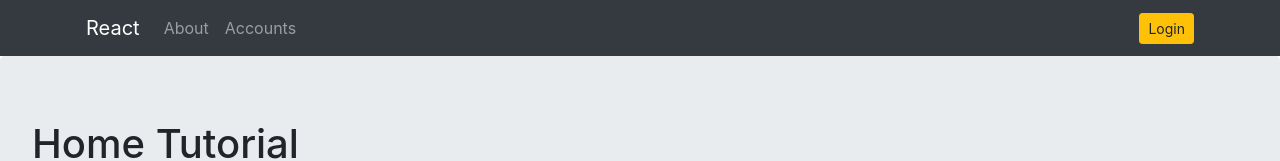
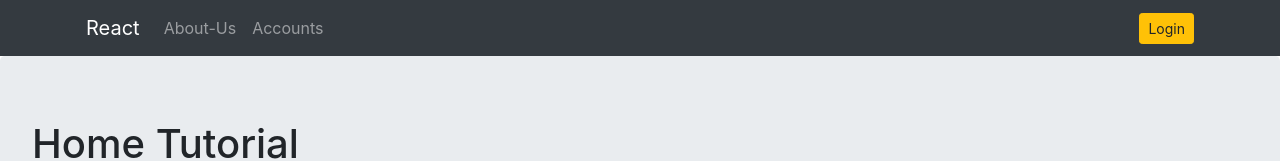
Before and after one commit to arifweb2020/React-Login, a React (Create React App) app: page / in a window 1280 px wide. Shown: the top 161 px of the page. Built offline with nearby package versions, Linux system fonts and the light colour scheme.

Commit message:
hide page

```diff
--- a/src/App.js
+++ b/src/App.js
@@ -8,7 +8,9 @@ import ProtecedRouting from './ProtectedRouting';
 import useAuth from './useAuth';
 import Profile from './Pages/Profile';
 
+
 function App() {
+
   const [auth, login, logout] = useAuth(false)
   return (
     <Router>
@@ -18,7 +20,8 @@ function App() {
             (<button className="btn btn-sm btn-primary" onClick={logout}>Logout</button>)
             : (<button className="btn btn-sm btn-warning" onClick={login}>Login</button>)
           }
-          personalPage={auth ? <Link className="nav-link" to="/profile">Profile</Link> : null}
+          personalPage={auth ? <Link className="nav-link" to="/profile">Profile</Link>: null}
+          otherPage={auth ? null : <Link className="nav-link" to="/about">About-Us</Link>}
         />
         {/* {auth ?
           (<>
--- a/src/components/Nav.jsx
+++ b/src/components/Nav.jsx
@@ -2,7 +2,7 @@ import React from 'react';
 import { Link } from 'react-router-dom'
 
 
-function Nav({ loginCondition, personalPage }) {
+function Nav({ loginCondition, personalPage, otherPage }) {
     return (
         <>
             <div style={{ background: '#343a40' }}>
@@ -10,7 +10,7 @@ function Nav({ loginCondition, personalPage }) {
                     <Link className="navbar-brand" to="/">React</Link>
                     <ul className="navbar-nav">
                         <li className="nav-item">
-                            <Link className="nav-link" to="/about">About</Link>
+                            {otherPage}
                         </li>
                         <li className="nav-item">
                             <Link className="nav-link" to="/login">Accounts</Link>
--- a/src/useAuth.jsx
+++ b/src/useAuth.jsx
@@ -1,4 +1,5 @@
 import {useState} from 'react';
+
 
 export default function useAuth (initialvalue){
 const [auth,setAuth]=useState(initialvalue)
@@ -7,12 +8,15 @@ function login(){
     setTimeout(()=>{
         setAuth(true)
     },1500)
+
 }
 
 function logout(){
     setTimeout(()=>{
         setAuth(false)
+
     },1500)
+
 }
 
 return [auth,login,logout]
```
